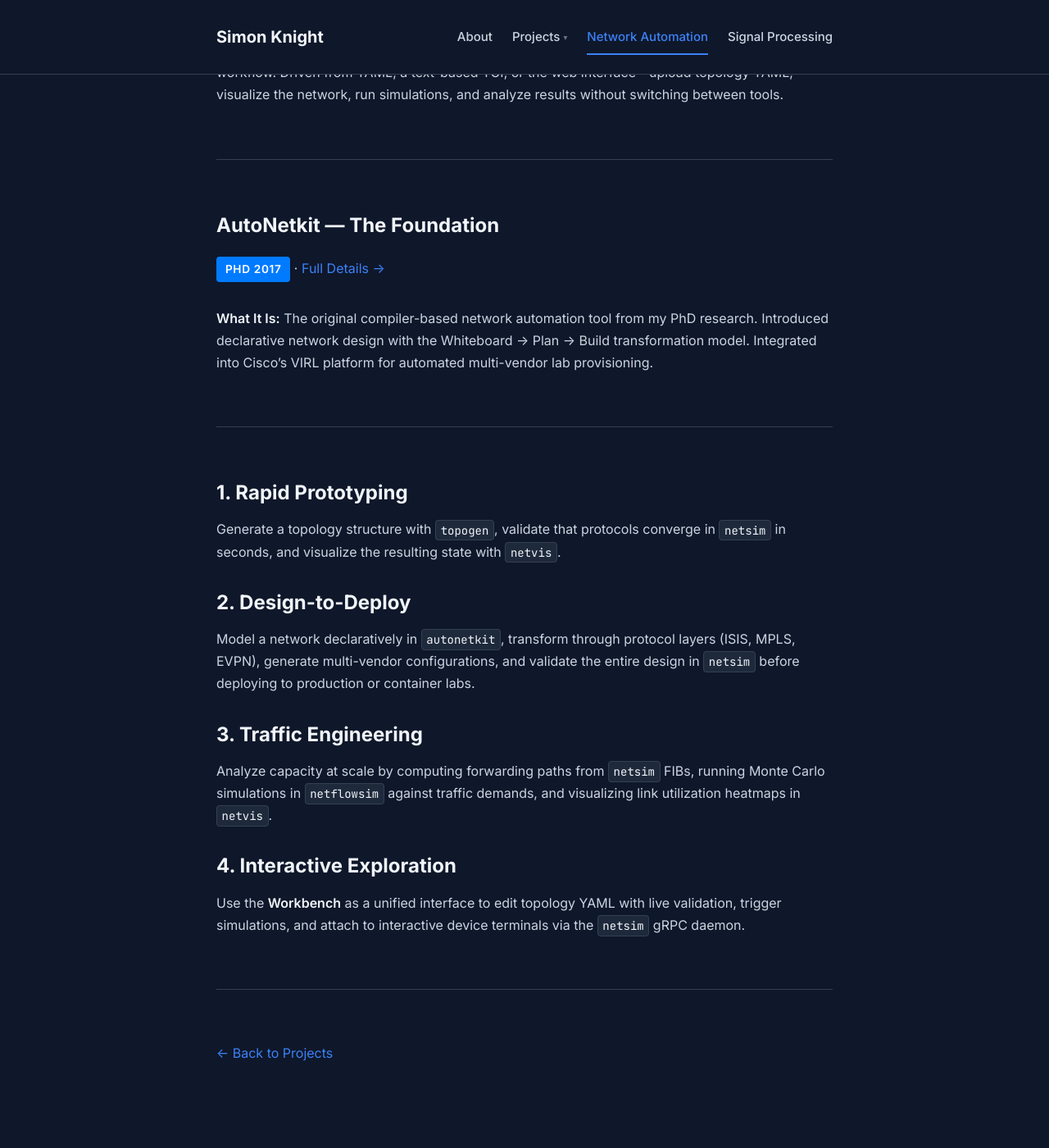
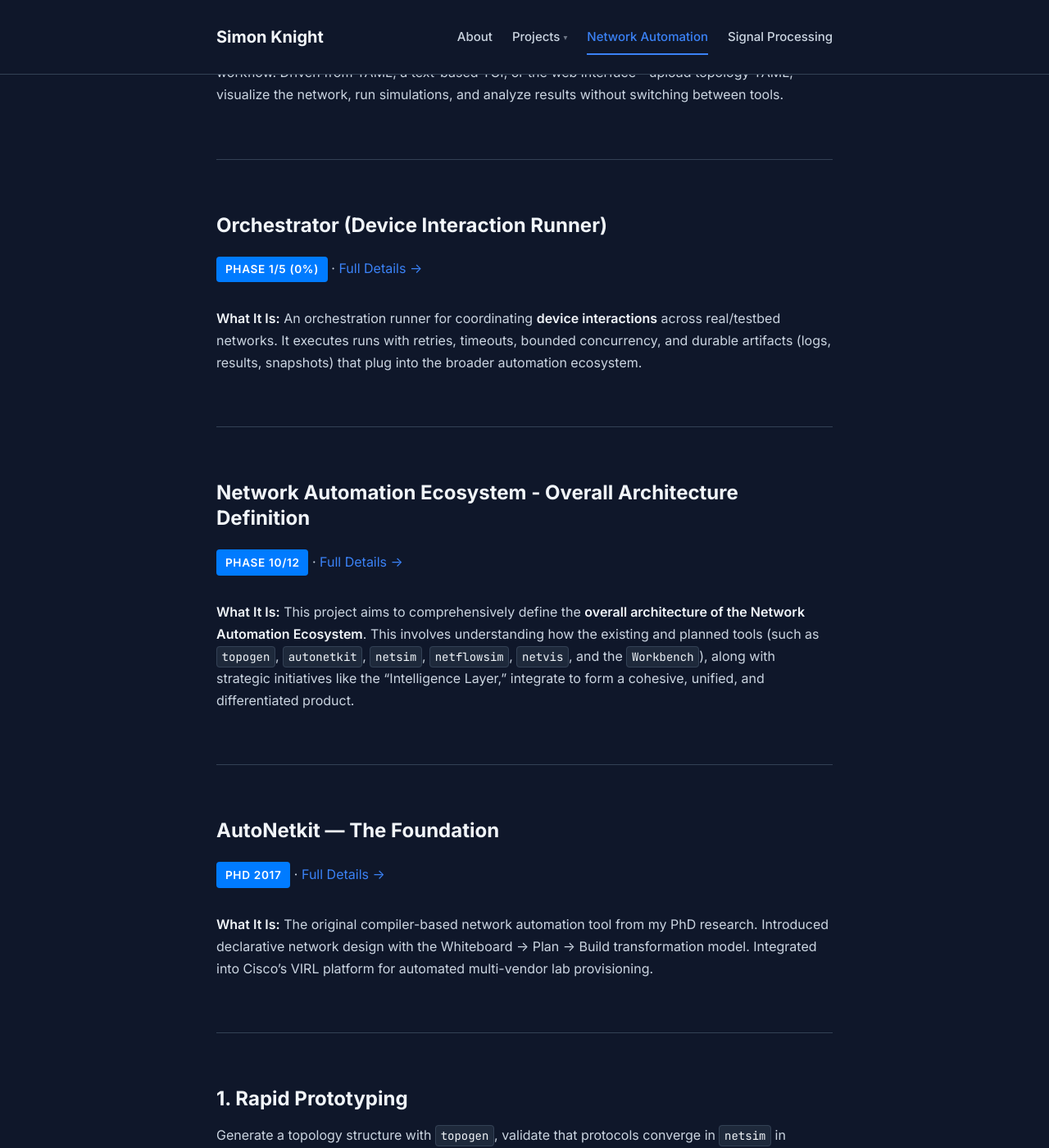
Before and after one commit to sk2/sk2.github.com, a Jekyll site: the page built from network-automation.md, in a window 1280 px wide and 1400 px high, scrolled down 5866 px. Shown: the whole window at 82% size. Built offline with Jekyll 4.4.1, drawn with Linux system fonts in a browser that asks for light colours; nearby versions of some CDN libraries; our own code applies the rules of GitHub Pages for plain Markdown files.

Commit message:
Update network-automation.md with new projects

```diff
--- a/network-automation.md
+++ b/network-automation.md
@@ -176,6 +176,24 @@ A platform that integrates the entire network automation ecosystem into a single
 
 ---
 
+### Orchestrator (Device Interaction Runner)
+
+<span class="status-badge status-active">Phase 1/5 (0%)</span> · [Full Details →](projects/orchestrator)
+
+**What It Is:**
+An orchestration runner for coordinating **device interactions** across real/testbed networks. It executes runs with retries, timeouts, bounded concurrency, and durable artifacts (logs, results, snapshots) that plug into the broader automation ecosystem.
+
+---
+
+### Network Automation Ecosystem - Overall Architecture Definition
+
+<span class="status-badge status-active">Phase 10/12</span> · [Full Details →](projects/automationarch)
+
+**What It Is:**
+This project aims to comprehensively define the **overall architecture of the Network Automation Ecosystem**. This involves understanding how the existing and planned tools (such as `topogen`, `autonetkit`, `netsim`, `netflowsim`, `netvis`, and the `Workbench`), along with strategic initiatives like the "Intelligence Layer," integrate to form a cohesive, unified, and differentiated product.
+
+---
+
 ### AutoNetkit — The Foundation
 
 <span class="status-badge status-active">PhD 2017</span> · [Full Details →](projects/autonetkit-foundation)
```
